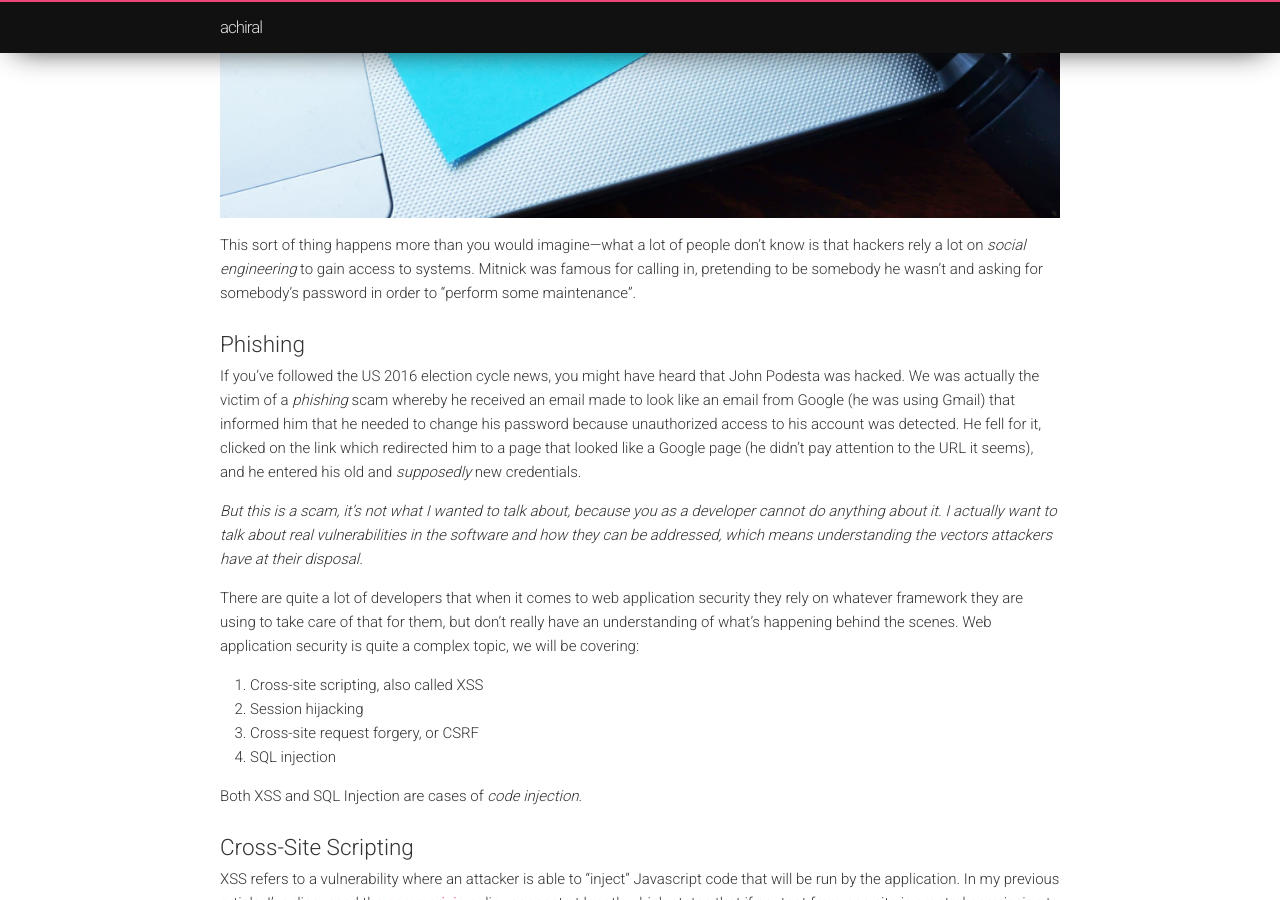
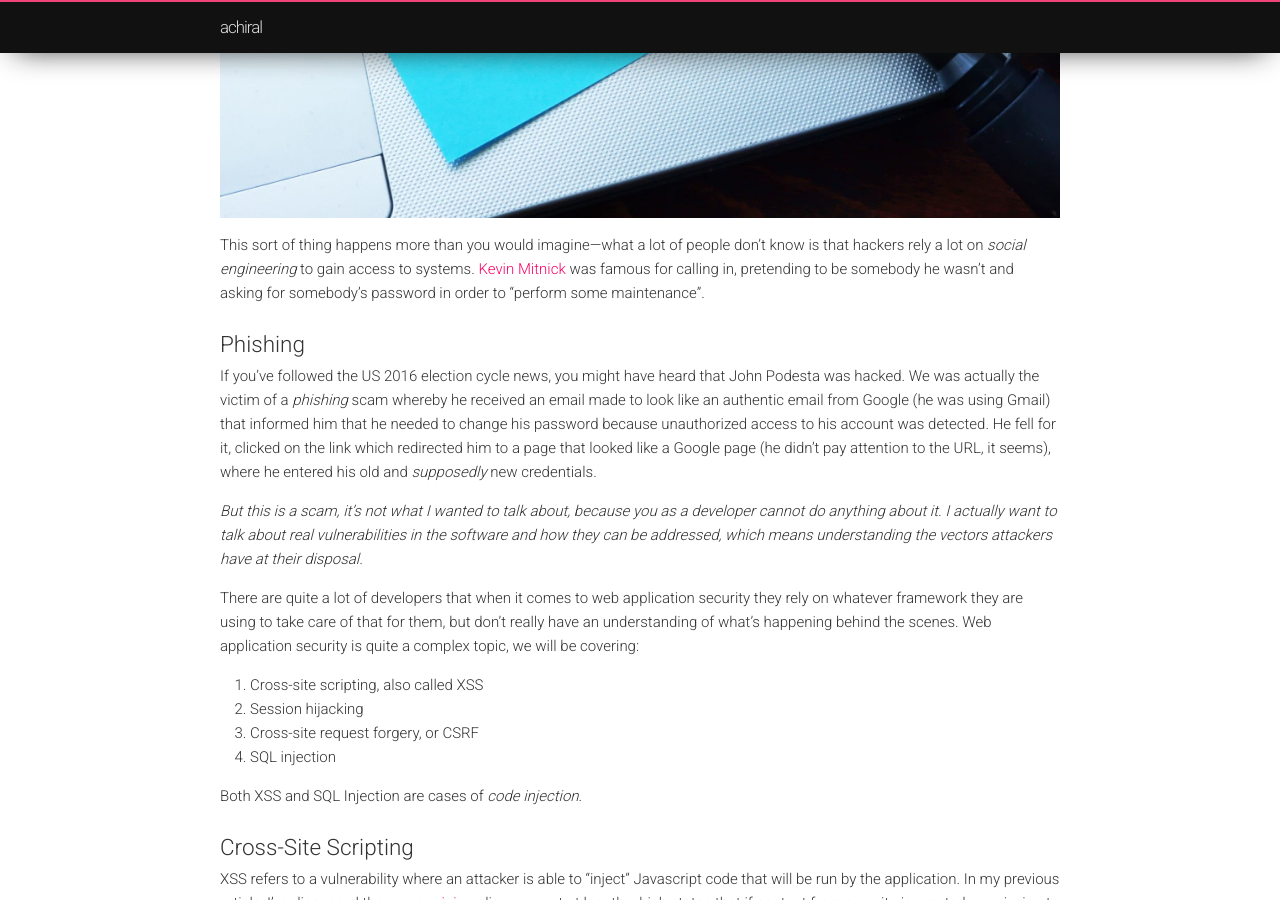
Before and after one commit to toaderflorin/eksia, a Jekyll site: the page built from _posts/2017-09-13-web-security.markdown, in a window 1280 px wide and 900 px high, scrolled down 959 px. Built offline with Jekyll 4.4.1, drawn with Linux system fonts in a browser that asks for light colours; some of the changed text lies outside the part shown.

Commit message:
Minor tweaks to articles.

```diff
--- a/_posts/2017-09-13-web-security.markdown
+++ b/_posts/2017-09-13-web-security.markdown
@@ -12,10 +12,10 @@ I can testify that a lot of people confided in me they considered doing this (in
 
 ![image-title-here](/images/my-password.jpg){:class="img-responsive"}
 
-This sort of thing happens more than you would imagine—what a lot of people don't know is that hackers rely a lot on *social engineering* to gain access to systems. Mitnick was famous for calling in, pretending to be somebody he wasn't and asking for somebody's password in order to "perform some maintenance".
+This sort of thing happens more than you would imagine—what a lot of people don't know is that hackers rely a lot on *social engineering* to gain access to systems. [Kevin Mitnick](https://en.wikipedia.org/wiki/Kevin_Mitnick) was famous for calling in, pretending to be somebody he wasn't and asking for somebody's password in order to "perform some maintenance".
 
 ## Phishing
-If you've followed the US 2016 election cycle news, you might have heard that John Podesta was hacked. We was actually the victim of a *phishing* scam whereby he received an email made to look like an email from Google (he was using Gmail) that informed him that he needed to change his password because unauthorized access to his account was detected. He fell for it, clicked on the link which redirected him to a page that looked like a Google page (he didn't pay attention to the URL it seems), and he entered his old and *supposedly* new credentials.
+If you've followed the US 2016 election cycle news, you might have heard that John Podesta was hacked. We was actually the victim of a *phishing* scam whereby he received an email made to look like an authentic email from Google (he was using Gmail) that informed him that he needed to change his password because unauthorized access to his account was detected. He fell for it, clicked on the link which redirected him to a page that looked like a Google page (he didn't pay attention to the URL, it seems), where he entered his old and *supposedly* new credentials.
 
 *But this is a scam, it's not what I wanted to talk about, because you as a developer cannot do anything about it. I actually want to talk about real  vulnerabilities in the software and how they can be addressed, which means understanding the vectors attackers have at their disposal.*
 
--- a/_posts/2017-09-15-es6-modules-node.markdown
+++ b/_posts/2017-09-15-es6-modules-node.markdown
@@ -3,12 +3,12 @@ layout: post
 title:  "ES6 Modules And Node.js"
 date:   2017-09-15 09:39:37 +0300
 description: "
-With the addition of async/await and classes in Javascript and subsequently in V8, many more developers started taking Node.js seriously as a web development platform. I do believe Node was worth considering before, but I see their point — its asynchronous nature made callbacks quite unpleasant to work with. Promise chaining changed this a bit, but it's a far cry from writing code using async/await. Actually, as of lately, it's possible to write Javascript serverside code almost entirely in ES6, with a notable exception...
+With the addition of async/await and classes in Javascript and subsequently in V8, many more developers started taking Node.js seriously as a web development platform. I do believe Node was worth considering before, but I see their point—its asynchronous nature made callbacks quite unpleasant to work with. Promise chaining changed this a bit, but it's a far cry from writing code using async/await. Actually, as of lately, it's possible to write Javascript serverside code almost entirely in ES6, with a notable exception...
 "
 icon: "es6-modules.png"
 categories:
 ---
-With the addition of *async/await* and classes in Javascript and subsequently in V8, mmany more developers started taking Node.js seriously as a web development platform. I do believe Node was worth considering before, but I see their point — its asynchronous nature made callbacks quite unpleasant to work with. Promise chaining changed this a bit, but it's a far cry from writing code using async/await and actually, as of lately, it's possible to write Javascript serverside code almost entirely in ES6 without Babel, with a notable exception...
+With the addition of *async/await* and classes in Javascript and subsequently in V8, mmany more developers started taking Node.js seriously as a web development platform. I do believe Node was worth considering before, but I see their point—its asynchronous nature made callbacks quite unpleasant to work with. Promise chaining changed this a bit, but it's a far cry from writing code using async/await and actually, as of lately, it's possible to write Javascript serverside code almost entirely in ES6 without Babel, with a notable exception...
 
 ![image-title-here](/images/es6-mods.jpg){:class="img-responsive"}
 
```
Also changed, not shown: other parts of _posts/2017-09-13-web-security.markdown (+1 -1 lines), 1 other file.
